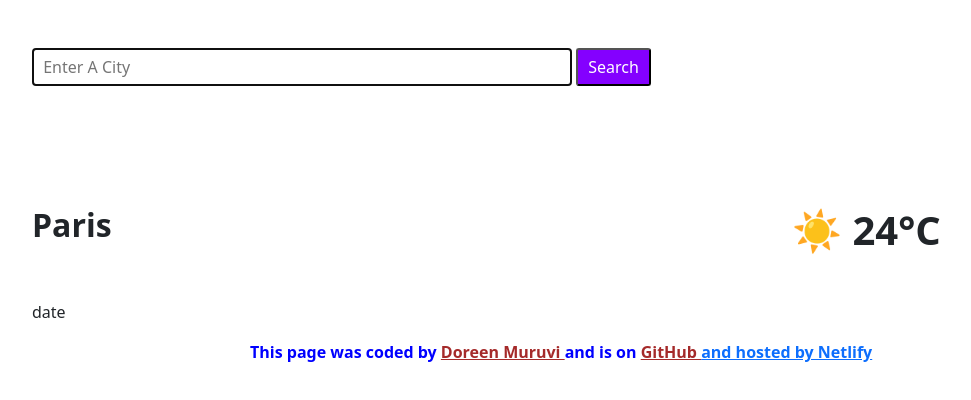
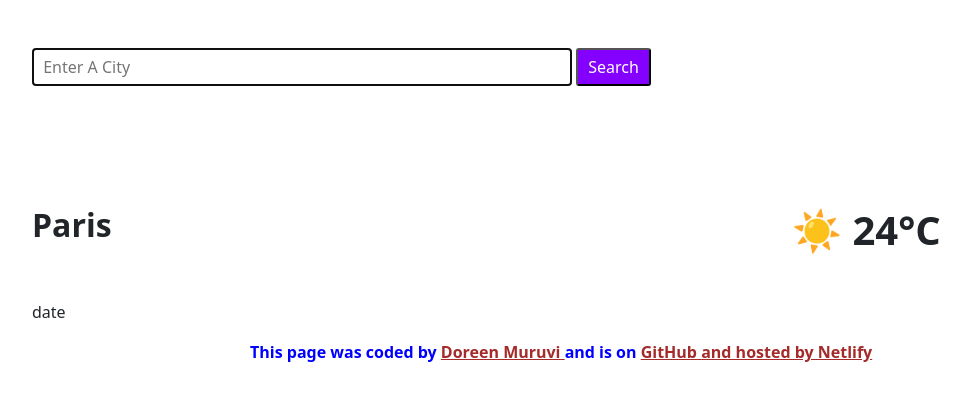
Before and after one commit to Dyroleon/fastrack, a website: page index.html in a window 1280 px wide. Shown: the whole page, without its empty margins (50-1021 px from the left). Drawn offline with nearby package versions, Linux system fonts and the light colour scheme.

Commit message:
modified css

```diff
--- a/mycss.css
+++ b/mycss.css
@@ -29,3 +29,4 @@ footer {
 .link2 {
     color: brown
 }
+.link3 { color: brown}
```
